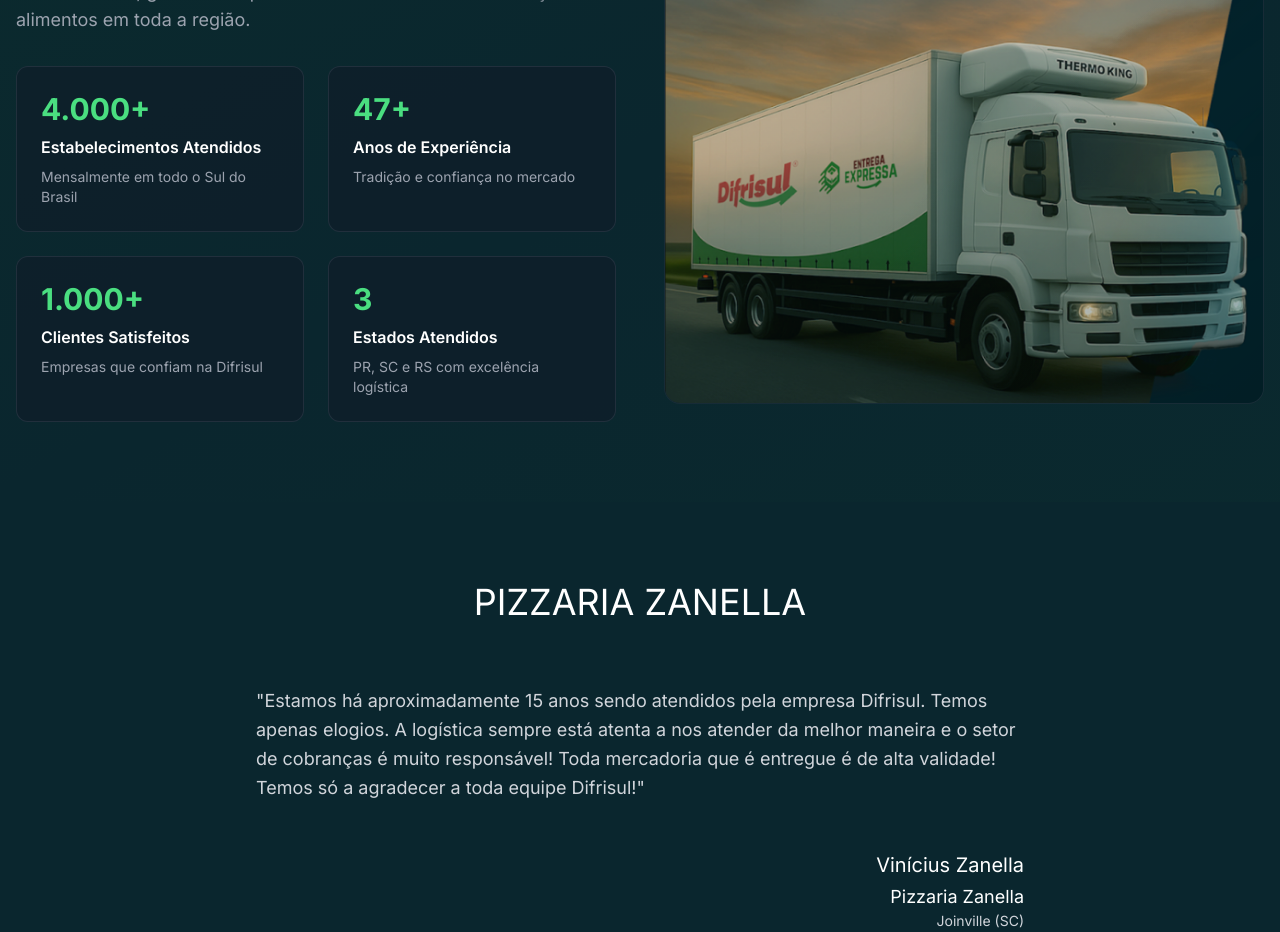
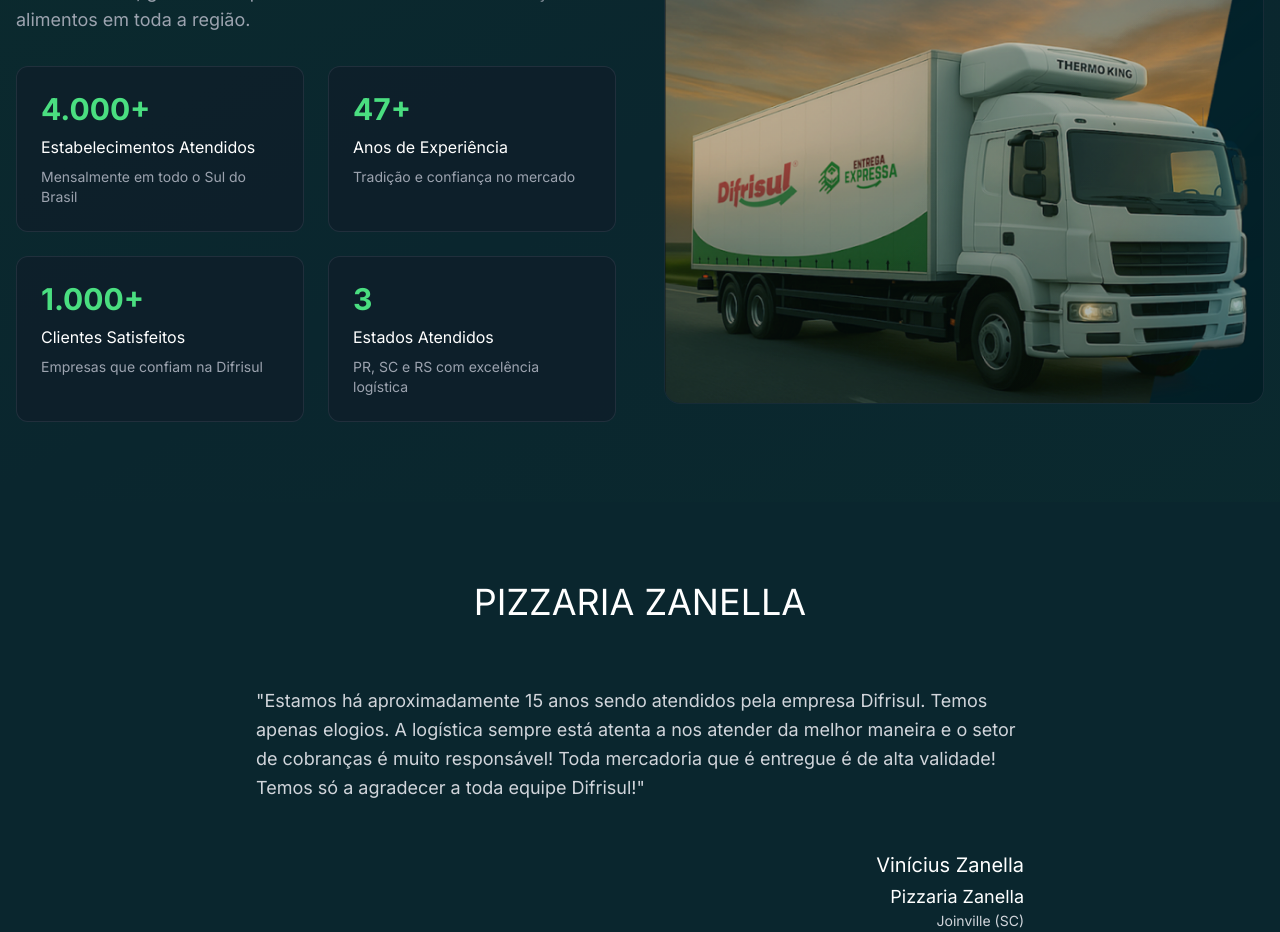
Before and after one commit to maxbressan/Ycorps, a React (Vite) app: page / in a window 1280 px wide. Shown: the part 3120-4052 px from the top of the page. Built offline with nearby package versions, Linux system fonts and the light colour scheme.

Commit message:
feat: Remover negrito dos títulos das estatísticas e atualizar FAQ
- Remover font-semibold dos títulos das estatísticas em Numbers.tsx
- Atualizar texto da área de atuação no FAQ.tsx
- Simplificar apresentação visual das estatísticas
- Focar área de atuação apenas em Santa Catarina

```diff
--- a/src/components/FAQ.tsx
+++ b/src/components/FAQ.tsx
@@ -10,7 +10,7 @@ export const FAQ = () => {
     },
     {
       question: "Onde a Difrisul atua?",
-      answer: "A Difrisul atende empresas em todo o sul do Brasil — especialmente em Santa Catarina, Paraná e Rio Grande do Sul — com capacidade logística e frota própria preparada para diferentes demandas do setor alimentício."
+      answer: "A Difrisul atende empresas em todo o sul do Brasil especialmente em Santa Catarina, com capacidade logística e frota própria preparada para diferentes demandas do setor alimentício."
     },
     {
       question: "Quais serviços logísticos a Difrisul oferece?",
--- a/src/components/Numbers.tsx
+++ b/src/components/Numbers.tsx
@@ -57,7 +57,7 @@ export const Numbers = () => {
                     <div className="text-2xl md:text-3xl font-bold text-green-400 mb-2">
                       {stat.number}
                     </div>
-                    <div className="text-white font-semibold mb-2 text-sm md:text-base">
+                    <div className="text-white mb-2 text-sm md:text-base">
                       {stat.title}
                     </div>
                     <div className="text-gray-400 text-xs md:text-sm">
```
